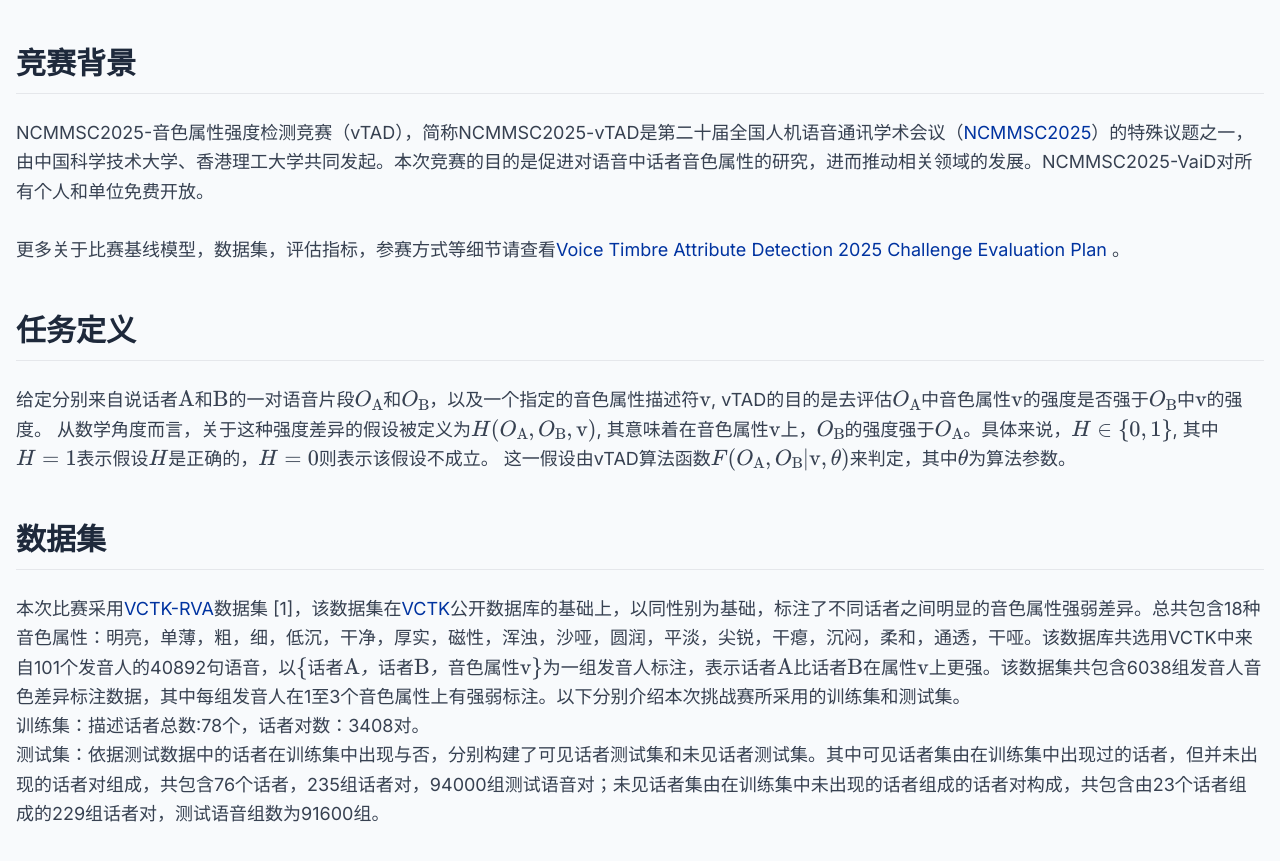
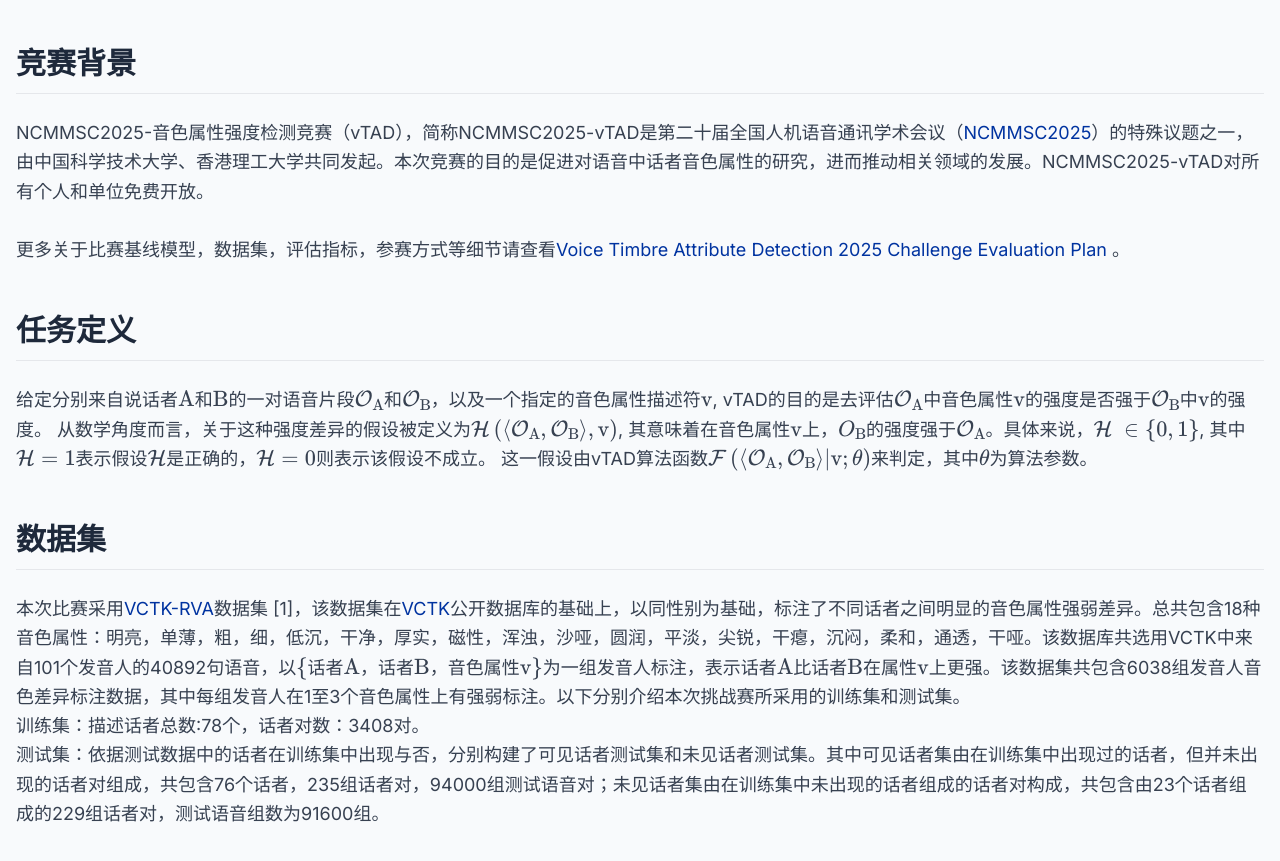
Before and after one commit to VtaD2025-Challenge/VtaD2025-Challenge.github.io, a plain HTML site: page index.html in a window 1280 px wide. Shown: the part 337-1198 px from the top of the page. Drawn offline with nearby package versions, Linux system fonts and the light colour scheme.

Commit message:
Update index.html

```diff
--- a/index.html
+++ b/index.html
@@ -92,7 +92,7 @@
             <!-- 减小章节标题尺寸 -->
             <h2 class="text-2xl md:text-3xl font-bold mb-6 border-b pb-3">竞赛背景</h2>
             <p class="text-lg text-gray-700 leading-relaxed">
-                NCMMSC2025-音色属性强度检测竞赛（vTAD），简称NCMMSC2025-vTAD是第二十届全国人机语音通讯学术会议（<a href="https://www.ncmmsc.org.cn/">NCMMSC2025</a>）的特殊议题之一，由中国科学技术大学、香港理工大学共同发起。本次竞赛的目的是促进对语音中话者音色属性的研究，进而推动相关领域的发展。NCMMSC2025-VaiD对所有个人和单位免费开放。
+                NCMMSC2025-音色属性强度检测竞赛（vTAD），简称NCMMSC2025-vTAD是第二十届全国人机语音通讯学术会议（<a href="https://www.ncmmsc.org.cn/">NCMMSC2025</a>）的特殊议题之一，由中国科学技术大学、香港理工大学共同发起。本次竞赛的目的是促进对语音中话者音色属性的研究，进而推动相关领域的发展。NCMMSC2025-vTAD对所有个人和单位免费开放。
                 <br>
                 <br>
                 更多关于比赛基线模型，数据集，评估指标，参赛方式等细节请查看<a href="Evaluation_Plan.pdf">Voice Timbre Attribute Detection 2025 Challenge Evaluation Plan </a>。
@@ -103,9 +103,9 @@
             <!-- 减小章节标题尺寸 -->
             <h2 class="text-2xl md:text-3xl font-bold mb-6 border-b pb-3">任务定义</h2>
             <p class="text-lg text-gray-700 leading-relaxed">
-                给定分别来自说话者\(\text{A}\)和\(\text{B}\)的一对语音片段\(O_\text{A}\)和\(O_\text{B}\)，以及一个指定的音色属性描述符\(\text{v} \), vTAD的目的是去评估\(O_\text{A}\)中音色属性\(\text{v}\)的强度是否强于\(O_\text{B}\)中\(\text{v}\)的强度。
-                从数学角度而言，关于这种强度差异的假设被定义为\(H (O_\text{A}, O_\text{B}, \text{v})\), 其意味着在音色属性\(\text{v}\)上，\(O_\text{B}\)的强度强于\(O_\text{A}\)。具体来说，\(H \in \{0,1\} \), 其中\(H=1\)表示假设\(H\)是正确的，\(H=0\)则表示该假设不成立。
-                这一假设由vTAD算法函数\(F(O_\text{A}, O_\text{B}|\text{v}, \theta)\)来判定，其中\(\theta \)为算法参数。
+                给定分别来自说话者\(\rm {A}\)和\(\rm {B}\)的一对语音片段\({\mathcal O}_{\rm A} \)和\({\mathcal O}_{\rm B} \)，以及一个指定的音色属性描述符\(\rm v \), vTAD的目的是去评估\({\mathcal O}_{\rm A} \)中音色属性\(\rm v \)的强度是否强于\({\mathcal O}_{\rm B} \)中\(\rm v \)的强度。
+                从数学角度而言，关于这种强度差异的假设被定义为\( \mathcal{H}\left(\langle{\mathcal O}_{\rm A},{\mathcal O}_{\rm B}\rangle, {\rm v}\right) \), 其意味着在音色属性\(\rm v \)上，\(O_\text{B}\)的强度强于\({\mathcal O}_{\rm A} \)。具体来说，\(\mathcal{H}\ \in \{0,1\} \), 其中\( \mathcal{H}=1 \)表示假设\(\mathcal{H} \)是正确的，\(\mathcal{H} =0 \)则表示该假设不成立。
+                这一假设由vTAD算法函数\( {\mathcal F}\left(\langle{\mathcal O}_{\rm A}, {\mathcal O}_{\rm B}\rangle | {\rm v}; \theta\right) \)来判定，其中\(\theta \)为算法参数。
             </p>
         </section>
 
@@ -113,7 +113,7 @@
             <!-- 减小章节标题尺寸 -->
             <h2 class="text-2xl md:text-3xl font-bold mb-6 border-b pb-3">数据集</h2>
             <p class="text-lg text-gray-700 leading-relaxed">
-                本次比赛采用<a href="https://ieeexplore.ieee.org/abstract/document/10950106">VCTK-RVA</a>数据集 [1]，该数据集在<a href="https://datashare.ed.ac.uk/handle/10283/3443">VCTK</a>公开数据库的基础上，以同性别为基础，标注了不同话者之间明显的音色属性强弱差异。总共包含18种音色属性：明亮，单薄，粗，细，低沉，干净，厚实，磁性，浑浊，沙哑，圆润，平淡，尖锐，干瘪，沉闷，柔和，通透，干哑。该数据库共选用VCTK中来自101个发音人的40892句语音，以\(\{话者\text{A}，话者\text{B}，音色属性\text{v}\}\)为一组发音人标注，表示\(话者\text{A}\)比\(话者\text{B}\)在属性\(\text{v}\)上更强。该数据集共包含6038组发音人音色差异标注数据，其中每组发音人在1至3个音色属性上有强弱标注。以下分别介绍本次挑战赛所采用的训练集和测试集。
+                本次比赛采用<a href="https://ieeexplore.ieee.org/abstract/document/10950106">VCTK-RVA</a>数据集 [1]，该数据集在<a href="https://datashare.ed.ac.uk/handle/10283/3443">VCTK</a>公开数据库的基础上，以同性别为基础，标注了不同话者之间明显的音色属性强弱差异。总共包含18种音色属性：明亮，单薄，粗，细，低沉，干净，厚实，磁性，浑浊，沙哑，圆润，平淡，尖锐，干瘪，沉闷，柔和，通透，干哑。该数据库共选用VCTK中来自101个发音人的40892句语音，以\(\{话者\rm {A}，话者\rm {B}，音色属性\rm {v}\}\)为一组发音人标注，表示\(话者\rm {A}\)比\(话者\rm {B}\)在属性\(\rm {v}\)上更强。该数据集共包含6038组发音人音色差异标注数据，其中每组发音人在1至3个音色属性上有强弱标注。以下分别介绍本次挑战赛所采用的训练集和测试集。
             </p>
             <p class="text-lg text-gray-700 leading-relaxed">
                 训练集：描述话者总数:78个，话者对数：3408对。
```
